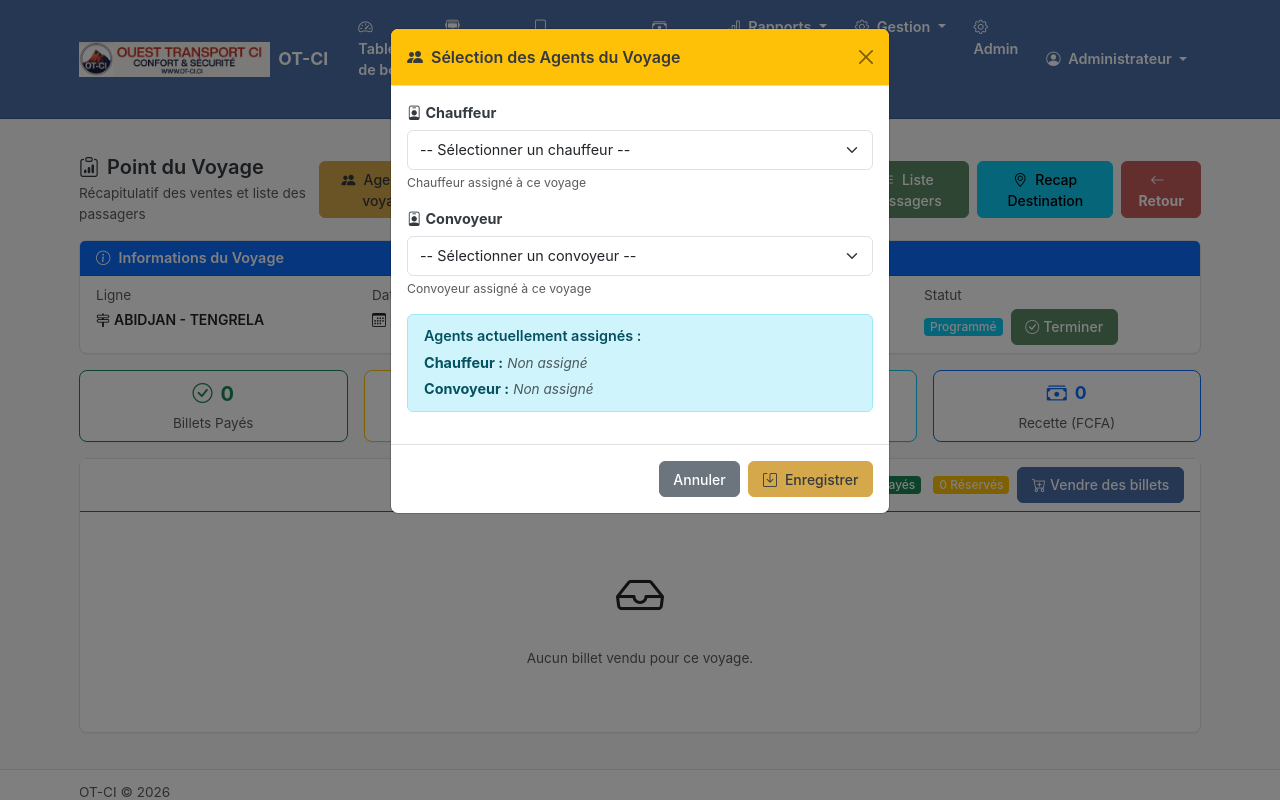
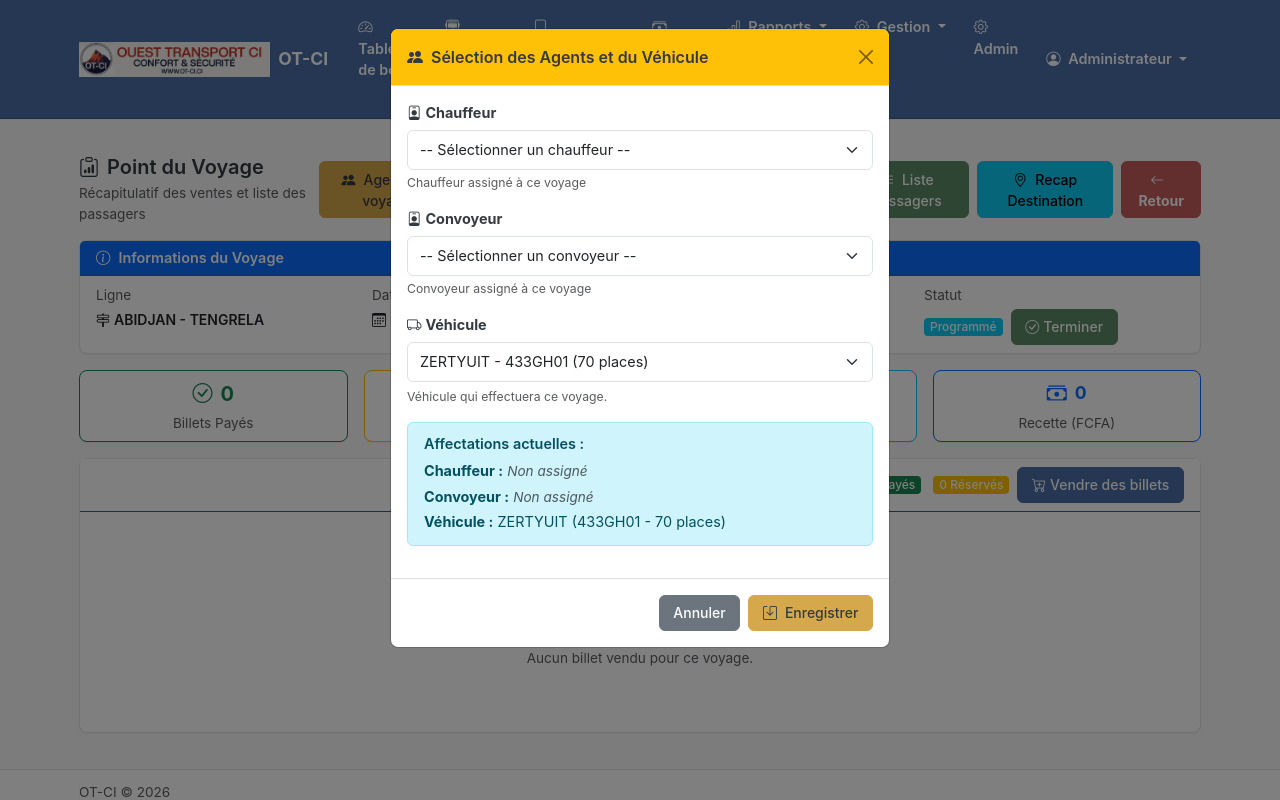
Before and after one commit to ziscokone/gestion-billeterie, a Django app: page /voyages/7/ in a window 1280 px wide, after a click on "Agents du voyage". Run offline with Django 5.2, Linux system fonts and the light colour scheme; a user stored in the database is signed in; data comes from the database, SQL or seed files in the repository; parts of the project's set-up code (start-up, migrations or seed data) failed here and were passed over.

Commit message:
Attribution d'un nouveau car le jour J du voyage

```diff
--- a/apps/voyages/views.py
+++ b/apps/voyages/views.py
@@ -1,7 +1,7 @@
 from django.views.generic import ListView, CreateView, UpdateView, DeleteView, DetailView, TemplateView
 from django.urls import reverse_lazy
 from django.contrib import messages
-from django.db.models import Q, Count
+from django.db.models import Q, Count, Max
 from django.utils import timezone
 from django.shortcuts import get_object_or_404
 from django.http import JsonResponse
@@ -17,6 +17,7 @@ from .forms import VoyageForm
 from apps.compagnie.models import Compagnie
 from apps.personnel.models import Chauffeur, Convoyeur
 from apps.comptabilite.models import TypeDepense, Depense
+from apps.vehicules.models import Vehicule
 
 
 class VoyageListView(GestionRequiredMixin, ListView):
@@ -364,16 +365,39 @@ def get_voyage_agents(request, pk):
             for c in convoyeurs
         ]
 
+        # Calculer le plus haut numéro de siège vendu pour filtrer les véhicules
+        max_siege = voyage.billets.aggregate(max_siege=Max('numero_siege'))['max_siege']
+        capacite_minimale = max_siege if max_siege else 0
+
+        # Récupérer tous les véhicules actifs avec capacité suffisante
+        vehicules = Vehicule.objects.filter(
+            actif=True,
+            modele__capacite__gte=capacite_minimale
+        ).select_related('modele', 'compagnie').order_by('immatriculation')
+
+        vehicules_data = [
+            {
+                'id': v.id,
+                'immatriculation': v.immatriculation,
+                'modele_nom': v.modele.nom,
+                'capacite': v.capacite
+            }
+            for v in vehicules
+        ]
+
         # Informations du voyage
         voyage_data = {
             'chauffeur_id': voyage.chauffeur.id if voyage.chauffeur else None,
             'convoyeur_id': voyage.convoyeur.id if voyage.convoyeur else None,
+            'vehicule_id': voyage.vehicule.id if voyage.vehicule else None,
         }
 
         return JsonResponse({
             'success': True,
             'chauffeurs': chauffeurs_data,
             'convoyeurs': convoyeurs_data,
+            'vehicules': vehicules_data,
+            'capacite_minimale': capacite_minimale,
             'voyage': voyage_data
         })
 
@@ -404,6 +428,7 @@ def save_voyage_agents(request, pk):
         data = json.loads(request.body)
         chauffeur_id = data.get('chauffeur_id')
         convoyeur_id = data.get('convoyeur_id')
+        vehicule_id = data.get('vehicule_id')
 
         # Assigner le chauffeur
         if chauffeur_id:
@@ -419,14 +444,33 @@ def save_voyage_agents(request, pk):
         else:
             voyage.convoyeur = None
 
+        # Assigner le véhicule
+        if vehicule_id:
+            # Vérifier que le véhicule existe et est actif
+            vehicule = get_object_or_404(Vehicule, pk=vehicule_id, actif=True)
+
+            # Vérification supplémentaire : capacité suffisante
+            max_siege = voyage.billets.aggregate(max_siege=Max('numero_siege'))['max_siege']
+            if max_siege and vehicule.capacite < max_siege:
+                return JsonResponse({
+                    'success': False,
+                    'error': f'Le véhicule sélectionné a une capacité de {vehicule.capacite} places, '
+                             f'mais le siège {max_siege} a déjà été vendu.'
+                }, status=400)
+
+            voyage.vehicule = vehicule
+        else:
+            voyage.vehicule = None
+
         # Sauvegarder en base de données
-        voyage.save(update_fields=['chauffeur', 'convoyeur', 'date_modification'])
+        voyage.save(update_fields=['chauffeur', 'convoyeur', 'vehicule', 'date_modification'])
 
         return JsonResponse({
             'success': True,
-            'message': 'Agents enregistrés avec succès',
+            'message': 'Agents et véhicule enregistrés avec succès',
             'chauffeur_nom': voyage.chauffeur.nom_complet if voyage.chauffeur else None,
             'convoyeur_nom': voyage.convoyeur.nom_complet if voyage.convoyeur else None,
+            'vehicule_immatriculation': voyage.vehicule.immatriculation if voyage.vehicule else None,
         })
 
     except json.JSONDecodeError:
--- a/templates/voyages/voyage_detail.html
+++ b/templates/voyages/voyage_detail.html
@@ -272,7 +272,7 @@
         <div class="modal-content">
             <div class="modal-header bg-warning">
                 <h5 class="modal-title">
-                    <i class="bi bi-people-fill me-2"></i>Sélection des Agents du Voyage
+                    <i class="bi bi-people-fill me-2"></i>Sélection des Agents et du Véhicule
                 </h5>
                 <button type="button" class="btn-close" data-bs-dismiss="modal"></button>
             </div>
@@ -304,9 +304,24 @@
                         <div class="form-text">Convoyeur assigné à ce voyage</div>
                     </div>
 
+                    <!-- Sélection du Véhicule -->
+                    <div class="mb-3">
+                        <label for="vehicule_id" class="form-label fw-bold">
+                            <i class="bi bi-truck me-1"></i>Véhicule
+                        </label>
+                        <select class="form-select" id="vehicule_id" name="vehicule_id">
+                            <option value="">-- Sélectionner un véhicule --</option>
+                            <!-- Options chargées dynamiquement via AJAX -->
+                        </select>
+                        <div class="form-text">
+                            Véhicule qui effectuera ce voyage.
+                            <span id="capacite_info" class="text-muted"></span>
+                        </div>
+                    </div>
+
                     <!-- Affichage des agents actuels -->
                     <div class="alert alert-info">
-                        <h6 class="alert-heading">Agents actuellement assignés :</h6>
+                        <h6 class="alert-heading">Affectations actuelles :</h6>
                         <p class="mb-1">
                             <strong>Chauffeur :</strong>
                             <span id="current_chauffeur">
@@ -317,11 +332,21 @@
                                 {% endif %}
                             </span>
                         </p>
-                        <p class="mb-0">
+                        <p class="mb-1">
                             <strong>Convoyeur :</strong>
                             <span id="current_convoyeur">
                                 {% if voyage.convoyeur %}
                                     {{ voyage.convoyeur.nom_complet }}
+                                {% else %}
+                                    <em class="text-muted">Non assigné</em>
+                                {% endif %}
+                            </span>
+                        </p>
+                        <p class="mb-0">
+                            <strong>Véhicule :</strong>
+                            <span id="current_vehicule">
+                                {% if voyage.vehicule %}
+                                    {{ voyage.vehicule.immatriculation }} ({{ voyage.vehicule.modele.nom }} - {{ voyage.vehicule.capacite }} places)
                                 {% else %}
                                     <em class="text-muted">Non assigné</em>
                                 {% endif %}
@@ -601,6 +626,31 @@ document.addEventListener('DOMContentLoaded', function() {
                         }
                         convoyeurSelect.appendChild(option);
                     });
+
+                    // Remplir la liste des véhicules
+                    const vehiculeSelect = document.getElementById('vehicule_id');
+                    vehiculeSelect.innerHTML = '<option value="">-- Sélectionner un véhicule --</option>';
+
+                    if (data.vehicules && data.vehicules.length > 0) {
+                        data.vehicules.forEach(vehicule => {
+                            const option = document.createElement('option');
+                            option.value = vehicule.id;
+                            option.textContent = `${vehicule.immatriculation} - ${vehicule.modele_nom} (${vehicule.capacite} places)`;
+                            if (data.voyage.vehicule_id === vehicule.id) {
+                                option.selected = true;
+                            }
+                            vehiculeSelect.appendChild(option);
+                        });
+
+                        // Afficher l'info de capacité minimale si pertinent
+                        if (data.capacite_minimale > 0) {
+                            document.getElementById('capacite_info').textContent =
+                                `(Capacité minimale requise : ${data.capacite_minimale} places)`;
+                        }
+                    } else {
+                        vehiculeSelect.innerHTML = '<option value="">Aucun véhicule disponible</option>';
+                        vehiculeSelect.disabled = true;
+                    }
                 } else {
                     showAgentsMessage('Erreur lors du chargement des agents', 'danger');
                 }
@@ -616,6 +666,7 @@ document.addEventListener('DOMContentLoaded', function() {
         const saveBtn = this;
         const chauffeurId = document.getElementById('chauffeur_id').value;
         const convoyeurId = document.getElementById('convoyeur_id').value;
+        const vehiculeId = document.getElementById('vehicule_id').value;
 
         // Désactiver le bouton pendant l'enregistrement
         saveBtn.disabled = true;
@@ -633,7 +684,8 @@ document.addEventListener('DOMContentLoaded', function() {
             },
             body: JSON.stringify({
                 chauffeur_id: chauffeurId || null,
-                convoyeur_id: convoyeurId || null
+                convoyeur_id: convoyeurId || null,
+                vehicule_id: vehiculeId || null
             })
         })
         .then(response => response.json())
@@ -646,6 +698,10 @@ document.addEventListener('DOMContentLoaded', function() {
                     data.chauffeur_nom || '<em class="text-muted">Non assigné</em>';
                 document.getElementById('current_convoyeur').innerHTML =
                     data.convoyeur_nom || '<em class="text-muted">Non assigné</em>';
+                document.getElementById('current_vehicule').innerHTML =
+                    data.vehicule_immatriculation
+                        ? `${data.vehicule_immatriculation} <span class="text-success">(mis à jour)</span>`
+                        : '<em class="text-muted">Non assigné</em>';
 
                 // Recharger la page après 1 seconde pour mettre à jour les informations
                 setTimeout(() => {
```
